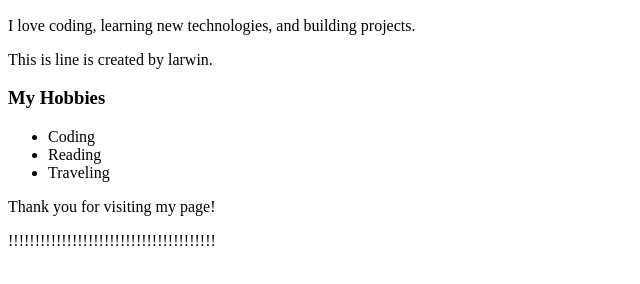
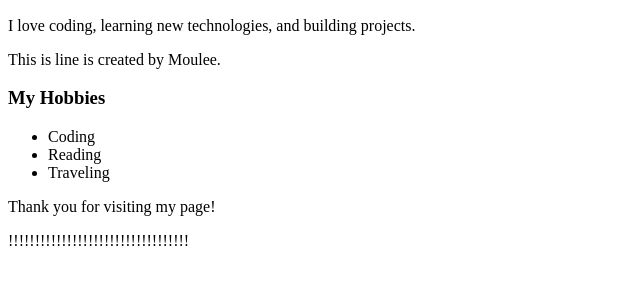
Before and after one commit to kavin0011/LearnGit, a plain HTML site: page index.html in a window 1280 px wide. Shown: the part 148-432 px from the top of the page, 0-640 px from the left. Drawn offline with Linux system fonts and the light colour scheme.

Commit message:
made by me11

```diff
--- a/index.html
+++ b/index.html
@@ -9,7 +9,7 @@
 
     <h2>About Me</h2>
     <p>I love coding, learning new technologies, and building projects.</p>
-    <p>This is line is created by larwin.</p>
+    <p>This is line is created by Moulee.</p>
 
     <h3>My Hobbies</h3>
     <ul>
@@ -19,6 +19,6 @@
     </ul>
 
     <p>Thank you for visiting my page!</p>
-    <p>!!!!!!!!!!!!!!!!!!!!!!!!!!!!!!!!!!!!!!!</p>
+    <p>!!!!!!!!!!!!!!!!!!!!!!!!!!!!!!!!!!</p>
 </body>
 </html>
```
